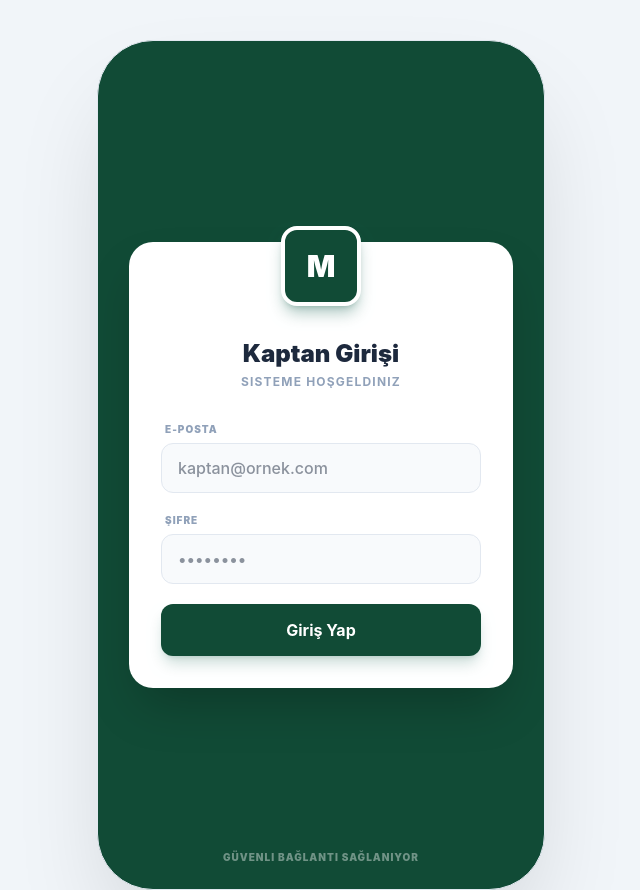
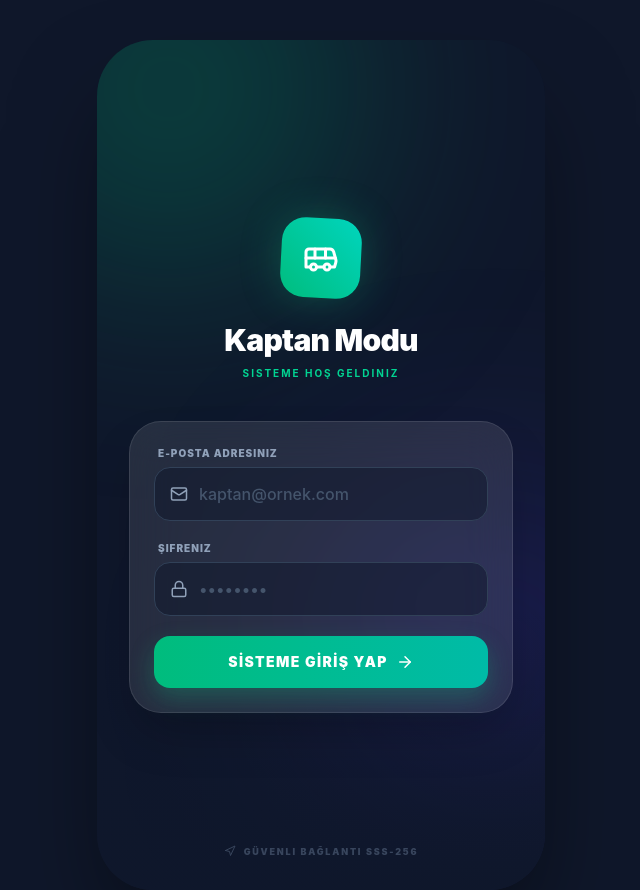
Before and after one commit to Abdelrahmanelhosin/test, a React (Vite) app: page / in a window 1280 px wide. Shown: the whole page, without its empty margins (319-959 px from the left). Built offline with nearby package versions, Linux system fonts and the light colour scheme.

Commit message:
style: premium animated glassmorphism login UI

```diff
--- a/src/pages/Login.jsx
+++ b/src/pages/Login.jsx
@@ -1,7 +1,7 @@
 import React, { useState } from 'react';
 import { motion } from 'framer-motion';
 import { supabase } from '../lib/supabase';
-import { AlertTriangle, Map } from 'lucide-react';
+import { AlertTriangle, Bus, Lock, Mail, Navigation, ArrowRight } from 'lucide-react';
 
 export default function Login() {
   const [email, setEmail] = useState('');
@@ -20,82 +20,129 @@ export default function Login() {
     });
 
     if (error) {
-      setError(error.message);
+      setError('E-Posta veya şifre hatalı.');
     }
     setLoading(false);
   };
 
   return (
-    <div className="min-h-screen bg-[#f1f5f9] flex justify-center items-start md:pt-10 font-sans">
-      <div className="w-full max-w-md bg-[#114B36] h-screen md:h-[850px] relative shadow-[0_50px_100px_-20px_rgba(0,0,0,0.15)] md:rounded-[3.5rem] border border-slate-200 flex flex-col justify-center items-center p-6 overflow-hidden">
-        {/* Background Map Element */}
-        <div className="absolute inset-0 opacity-5 flex items-center justify-center pointer-events-none">
-          <Map size={400} />
+    <div className="min-h-screen bg-[#0f172a] flex justify-center items-start md:pt-10 font-sans">
+      <div className="w-full max-w-md bg-slate-900 h-screen md:h-[850px] relative shadow-[0_50px_100px_-20px_rgba(0,0,0,0.5)] md:rounded-[3.5rem] flex flex-col overflow-hidden">
+
+        {/* Animated Background Blobs */}
+        <div className="absolute top-0 left-0 w-full h-full overflow-hidden pointer-events-none">
+           <motion.div
+             animate={{
+               y: [0, -20, 0],
+               x: [0, 10, 0],
+               scale: [1, 1.05, 1]
+             }}
+             transition={{ duration: 8, repeat: Infinity, ease: "easeInOut" }}
+             className="absolute -top-32 -left-32 w-96 h-96 bg-emerald-600/30 rounded-full blur-[100px]"
+           />
+           <motion.div
+             animate={{
+               y: [0, 30, 0],
+               x: [0, -20, 0],
+               scale: [1, 1.1, 1]
+             }}
+             transition={{ duration: 10, repeat: Infinity, ease: "easeInOut", delay: 1 }}
+             className="absolute top-1/2 -right-32 w-80 h-80 bg-indigo-600/20 rounded-full blur-[100px]"
+           />
+           <div className="absolute bottom-0 w-full h-1/3 bg-gradient-to-t from-slate-900 to-transparent" />
         </div>
 
+        <div className="relative z-10 flex flex-col justify-center items-center h-full p-8">
+
+          {/* Logo & Welcome Text */}
           <motion.div
-          initial={{ opacity: 0, y: 30 }}
+            initial={{ opacity: 0, y: -20 }}
             animate={{ opacity: 1, y: 0 }}
-          transition={{ duration: 0.5 }}
-          className="w-full max-w-sm bg-white rounded-3xl shadow-2xl p-8 relative z-10"
+            transition={{ duration: 0.6, ease: "easeOut" }}
+            className="w-full text-center mb-10"
           >
-          <div className="text-center mb-8">
-            <div className="w-20 h-20 mx-auto bg-[#114B36] rounded-2xl flex items-center justify-center shadow-lg shadow-emerald-900/30 mb-4 transform -translate-y-12 border-4 border-white">
-              <span className="text-white text-3xl font-black">M</span>
+             <div className="w-20 h-20 mx-auto bg-gradient-to-tr from-emerald-500 to-teal-400 rounded-3xl flex items-center justify-center shadow-[0_0_40px_rgba(16,185,129,0.3)] mb-6 rotate-3">
+                <Bus size={36} className="text-white -rotate-3" />
              </div>
-            <h1 className="text-2xl font-black text-slate-800 -mt-8">Kaptan Girişi</h1>
-            <p className="text-xs text-slate-400 font-bold tracking-widest mt-1 uppercase">Sisteme Hoşgeldiniz</p>
-          </div>
+             <h1 className="text-3xl font-black text-white tracking-tight">Kaptan Modu</h1>
+             <p className="text-emerald-400 font-bold uppercase tracking-[0.2em] text-[10px] mt-2">Sisteme Hoş Geldiniz</p>
+          </motion.div>
 
+          {/* Login Card */}
+          <motion.div
+            initial={{ opacity: 0, scale: 0.95 }}
+            animate={{ opacity: 1, scale: 1 }}
+            transition={{ duration: 0.5, delay: 0.2 }}
+            className="w-full bg-white/10 backdrop-blur-xl border border-white/10 rounded-[2rem] p-6 shadow-2xl"
+          >
             {error && (
-            <div className="bg-red-50 text-red-600 p-3 rounded-xl text-sm font-medium mb-6 flex items-start gap-2 border border-red-100">
-              <AlertTriangle size={18} className="shrink-0 mt-0.5" />
+              <motion.div
+                initial={{ opacity: 0, height: 0 }}
+                animate={{ opacity: 1, height: 'auto' }}
+                className="bg-red-500/10 text-red-400 border border-red-500/20 p-4 rounded-2xl text-sm font-bold mb-6 flex items-center gap-3"
+              >
+                <AlertTriangle size={18} className="shrink-0" />
                 <span>{error}</span>
-            </div>
+              </motion.div>
             )}
 
             <form onSubmit={handleLogin} className="space-y-5">
-            <div>
-              <label className="block text-[10px] font-black text-slate-400 uppercase tracking-widest mb-1.5 ml-1">E-Posta</label>
+              <div className="space-y-1.5">
+                <label className="block text-[10px] font-black text-slate-400 uppercase tracking-widest ml-1">E-Posta Adresiniz</label>
+                <div className="relative">
+                  <div className="absolute inset-y-0 left-0 pl-4 flex items-center pointer-events-none">
+                    <Mail size={18} className="text-slate-400" />
+                  </div>
                   <input
                     type="email"
                     value={email}
                     onChange={(e) => setEmail(e.target.value)}
                     required
-                className="w-full bg-slate-50 border border-slate-200 text-slate-800 rounded-xl px-4 py-3 outline-none focus:border-[#114B36] focus:ring-2 focus:ring-emerald-900/10 transition-all font-medium"
+                    className="w-full bg-slate-900/50 border border-slate-700 text-white rounded-2xl pl-11 pr-4 py-3.5 outline-none focus:border-emerald-500 focus:bg-slate-900 transition-all font-medium placeholder-slate-600"
                     placeholder="kaptan@ornek.com"
                   />
                 </div>
+              </div>
 
-            <div>
-              <label className="block text-[10px] font-black text-slate-400 uppercase tracking-widest mb-1.5 ml-1">Şifre</label>
+              <div className="space-y-1.5">
+                <label className="block text-[10px] font-black text-slate-400 uppercase tracking-widest ml-1">Şifreniz</label>
+                <div className="relative">
+                  <div className="absolute inset-y-0 left-0 pl-4 flex items-center pointer-events-none">
+                    <Lock size={18} className="text-slate-400" />
+                  </div>
                   <input
                     type="password"
                     value={password}
                     onChange={(e) => setPassword(e.target.value)}
                     required
-                className="w-full bg-slate-50 border border-slate-200 text-slate-800 rounded-xl px-4 py-3 outline-none focus:border-[#114B36] focus:ring-2 focus:ring-emerald-900/10 transition-all font-medium"
+                    className="w-full bg-slate-900/50 border border-slate-700 text-white rounded-2xl pl-11 pr-4 py-3.5 outline-none focus:border-emerald-500 focus:bg-slate-900 transition-all font-medium placeholder-slate-600"
                     placeholder="••••••••"
                   />
+                </div>
               </div>
 
               <button
                 type="submit"
                 disabled={loading}
-              className="w-full bg-[#114B36] text-white rounded-xl py-3.5 font-bold shadow-lg shadow-emerald-900/20 hover:bg-[#0c3626] active:scale-[0.98] transition-all disabled:opacity-70 disabled:active:scale-100 flex justify-center items-center"
+                className="w-full mt-2 bg-gradient-to-r from-emerald-500 to-teal-500 text-white rounded-2xl py-4 font-black text-sm uppercase tracking-widest shadow-[0_10px_25px_rgba(16,185,129,0.3)] hover:shadow-[0_15px_30px_rgba(16,185,129,0.4)] active:scale-[0.98] transition-all disabled:opacity-70 disabled:active:scale-100 flex justify-center items-center gap-2 group"
               >
                 {loading ? (
                   <span className="w-5 h-5 border-2 border-white/30 border-t-white rounded-full animate-spin"></span>
                 ) : (
-                'Giriş Yap'
+                  <>
+                    SİSTEME GİRİŞ YAP
+                    <ArrowRight size={18} className="group-hover:translate-x-1 transition-transform" />
+                  </>
                 )}
               </button>
             </form>
-
           </motion.div>
 
-        <div className="text-white/40 text-[10px] font-black uppercase tracking-widest absolute bottom-6 text-center w-full">
-          Güvenli Bağlantı Sağlanıyor
+        </div>
+
+        <div className="absolute bottom-8 w-full flex justify-center items-center gap-2 text-slate-500 opacity-50">
+           <Navigation size={12} />
+           <span className="text-[9px] font-black uppercase tracking-[0.2em]">Güvenli Bağlantı SSS-256</span>
         </div>
       </div>
     </div>
```
Lines whose indentation alone changed are shown as unchanged.
